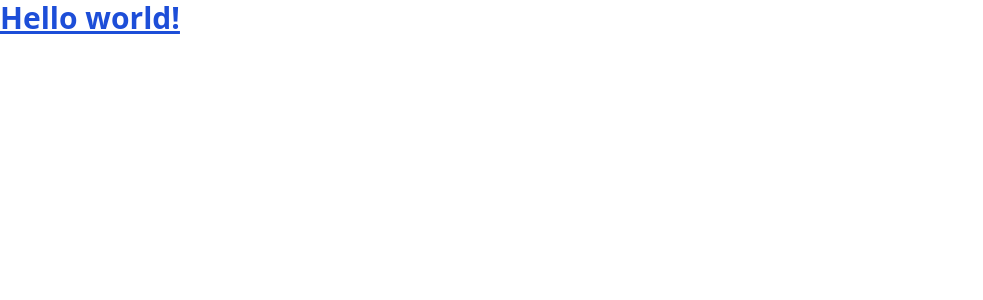
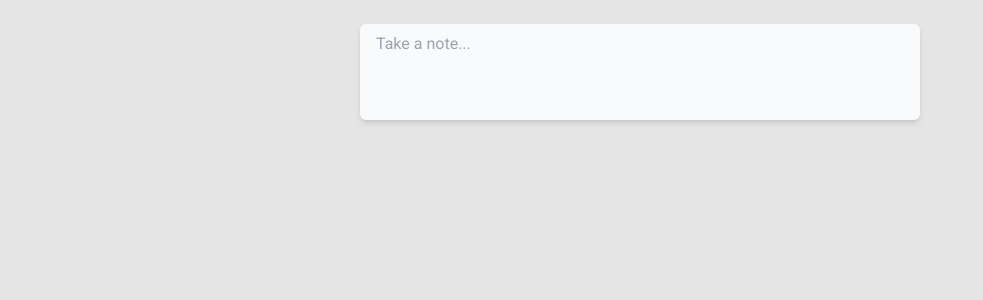
Before and after one commit to lucasmonteiro58/keep-clone, a Vue app: page / in a window 1280 px wide. Shown: the top 300 px of the page, without its empty margins (0-983 px from the left). Built offline with nearby package versions, Linux system fonts and the light colour scheme.

Commit message:
init creator

```diff
--- a/index.html
+++ b/index.html
@@ -4,7 +4,13 @@
     <meta charset="UTF-8" />
     <link rel="icon" href="/favicon.ico" />
     <meta name="viewport" content="width=device-width, initial-scale=1.0" />
-    <title>Vite App</title>
+    <link rel="preconnect" href="https://fonts.googleapis.com" />
+    <link rel="preconnect" href="https://fonts.gstatic.com" crossorigin />
+    <link
+      href="https://fonts.googleapis.com/css2?family=Roboto:wght@300;400;500;700&display=swap"
+      rel="stylesheet"
+    />
+    <title>Keep Vue</title>
   </head>
   <body>
     <div id="app"></div>
--- a/src/App.vue
+++ b/src/App.vue
@@ -1,7 +1,13 @@
-<script setup lang="ts"></script>
+<script setup lang="ts">
+import NoteCreator from "./components/NoteCreator.vue";
+</script>
 
 <template>
-  <h1 class="text-3xl font-bold underline text-blue-700">Hello world!</h1>
+  <section class="h-screen w-screen bg-neutral-200">
+    <div class="flex justify-center align-center p-6">
+      <NoteCreator></NoteCreator>
+    </div>
+  </section>
 </template>
 
 <style scoped></style>
--- a/src/assets/main.css
+++ b/src/assets/main.css
@@ -1,3 +1,14 @@
 @tailwind base;
 @tailwind components;
 @tailwind utilities;
+
+@layer base {
+  html {
+    font-family: "Roboto", system-ui, sans-serif;
+  }
+
+  textarea:focus-visible,
+  input:focus-visible {
+    outline: none;
+  }
+}
--- /dev/null
+++ b/src/components/NoteCreator.vue
@@ -0,0 +1,38 @@
+<script setup lang="ts">
+import { ref, type Ref } from "vue";
+
+const isEditing: Ref<boolean> = ref(false);
+
+function toggleEditing() {
+  isEditing.value = !isEditing.value;
+}
+function openEditor() {
+  isEditing.value = true;
+}
+</script>
+
+<template>
+  <div
+    class="w-full md:w-[560px] max-h-[600px] rounded-md bg-slate-50 px-4 py-2 shadow-md"
+  >
+    <input
+      v-if="isEditing"
+      placeholder="Title"
+      class="bg-slate-50 w-full font-bold mb-2"
+    />
+    <textarea
+      @click="openEditor"
+      placeholder="Take a note..."
+      class="bg-slate-50 w-full block min-h-[5em] h-fit resize-none"
+    />
+    <div v-if="isEditing" class="flex justify-between mt-4">
+      <button class="h-8 w-8 rounded-full hover:bg-slate-100">o</button>
+      <button
+        class="px-4 py-2 hover:bg-slate-100 rounded-sm"
+        @click="toggleEditing"
+      >
+        Close
+      </button>
+    </div>
+  </div>
+</template>
--- a/src/main.ts
+++ b/src/main.ts
@@ -3,4 +3,5 @@ import App from "./App.vue";
 
 import "./assets/main.css";
 
-createApp(App).mount("#app");
+const app = createApp(App);
+app.mount("#app");
```
